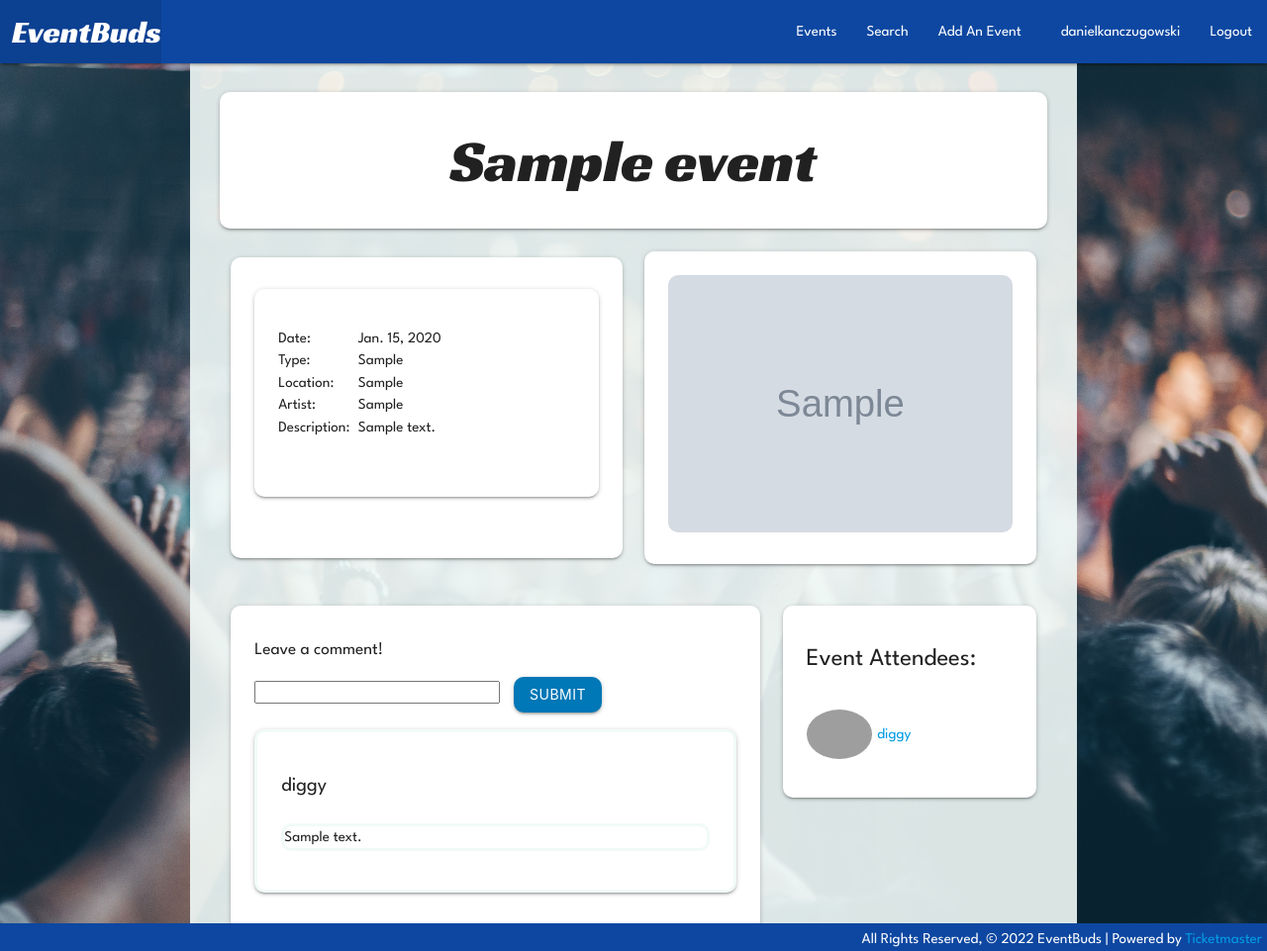
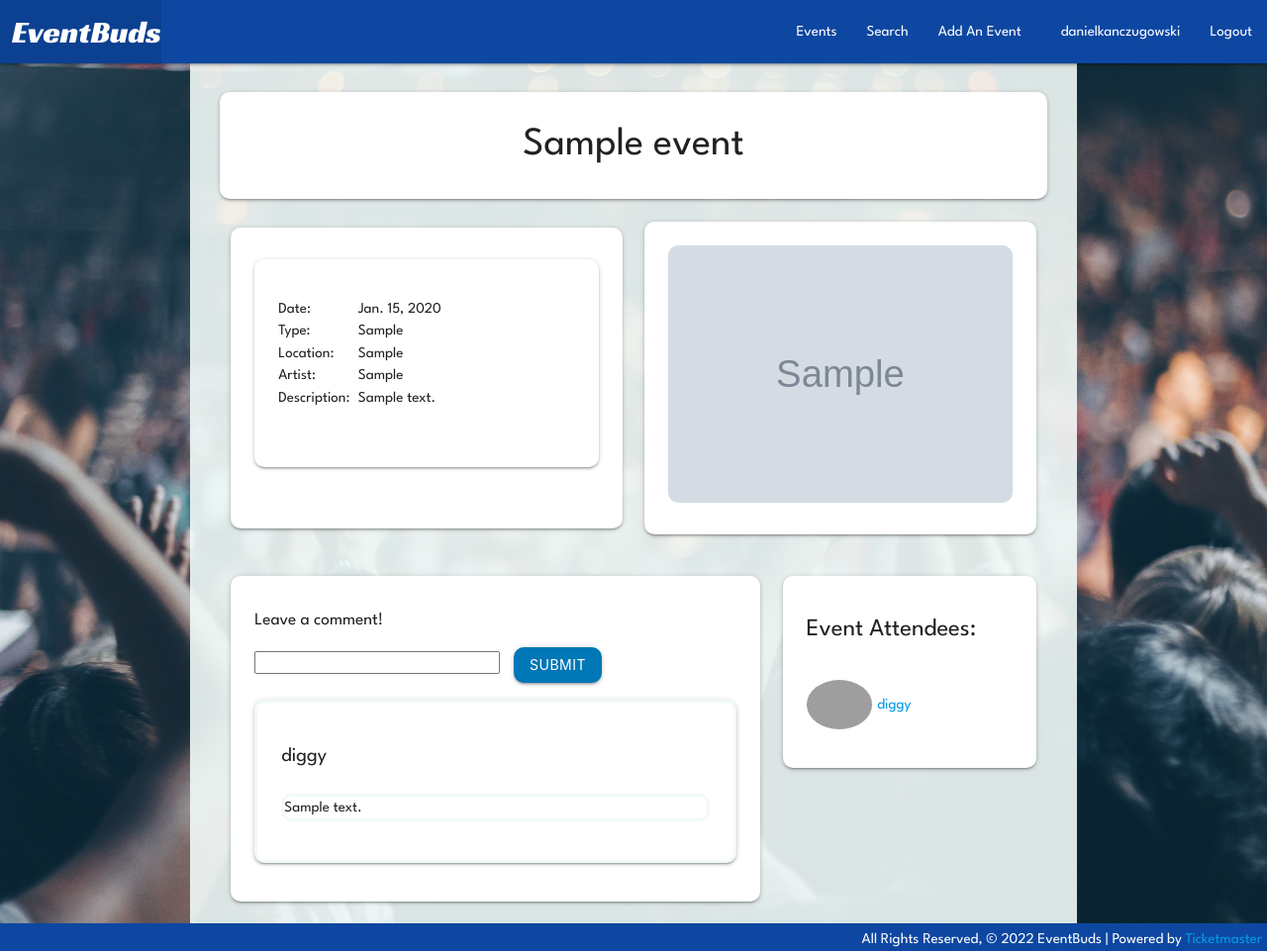
Before and after one commit to diggy63/eventbuds, a Django app: page /events/1/1 in a window 1280 px wide. Shown: the whole page at 99% size. Run offline with Django 4.2, Linux system fonts and the light colour scheme; a user stored in the database is signed in; data comes from the database, SQL or seed files in the repository; tables that the repository leaves empty hold one stand-in row (values such as "Sample post"); grey boxes marked "Sample" are stand-in pictures; some libraries are stand-ins or nearby versions; grey boxes are pictures that could not be loaded.

Commit message:
event name font updated on event detail page

```diff
--- a/main_app/static/css/style.css
+++ b/main_app/static/css/style.css
@@ -103,8 +103,8 @@ body {
   }
 
   .fonttitle {
-    font-size: 60px;
-    font-family: 'Racing Sans One', cursive;
+    font-size: 40px;
+    font-family: 'League Spartan', sans-serif;
   }
 
   #nav-avatar {
```
